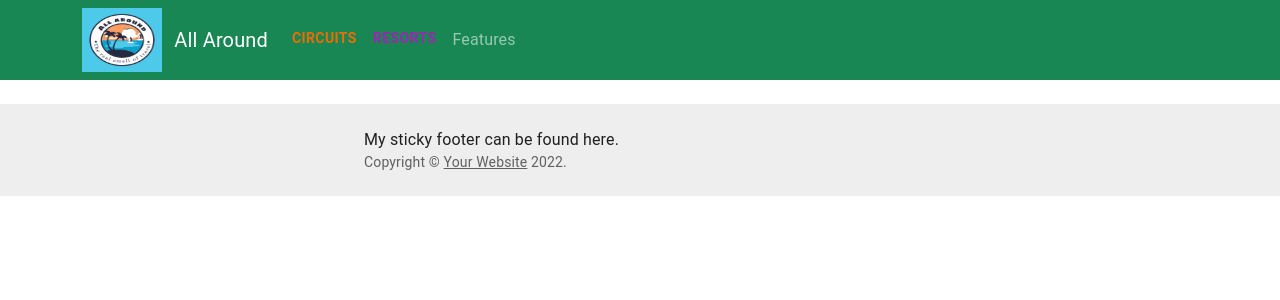
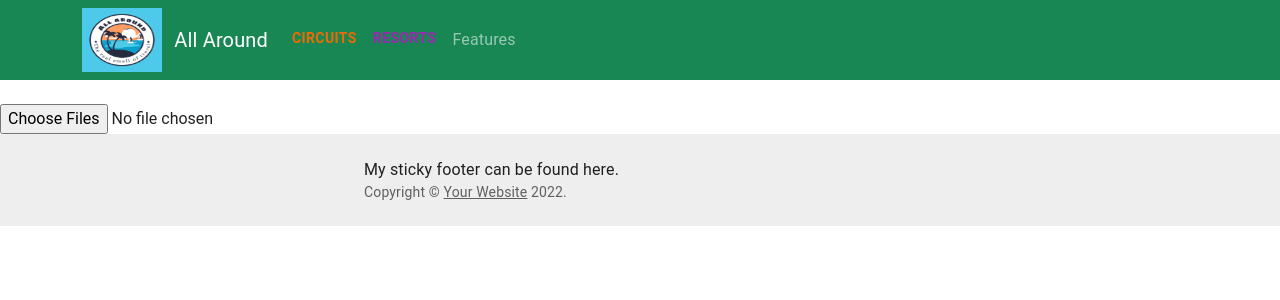
Before and after one commit to LucaDeCicco/All-Around, a React (Create React App) app in the folder my-app/: page /addImage in a window 1280 px wide. Shown: the top 300 px of the page. Built offline with nearby package versions, Linux system fonts and the light colour scheme.

Commit message:
start process to addImage

```diff
--- a/my-app/package.json
+++ b/my-app/package.json
@@ -17,6 +17,7 @@
     "react": "^18.2.0",
     "react-bootstrap": "^2.5.0",
     "react-dom": "^18.2.0",
+    "react-file-base64": "^1.0.3",
     "react-router-dom": "^6.4.2",
     "react-scripts": "^5.0.1",
     "web-vitals": "^2.1.4"
--- /dev/null
+++ b/my-app/src/AddImage.js
@@ -0,0 +1,47 @@
+import React, { StrictMode, useState, useEffect } from "react";
+import { createRoot } from "react-dom/client";
+//  npm install react-file-base64
+import FileBase64 from "react-file-base64";
+
+function AddImage() {
+    const [poze, setPoze] = useState([]);
+
+    // useEffect(() => {                  //TODO
+    //     const loadImagesFromDB = async () => {
+    //         const req = await fetch("/path/to/images/json"); //  responds with {images: ["img", "img", "etc"] }
+    //         if (req.ok) {
+    //             const res = await req.json();
+    //             setPoze(res.images);
+    //         }
+    //     };
+    //
+    //     loadImagesFromDB();
+    // });                                //TODO
+
+    const upload = async (files) => {
+        console.log("files")
+        console.log(files)
+        const req = await fetch("/backend/", {
+            method: "POST",
+            headers: { "Content-Type": "application/json" },
+            mode: "no-cors",
+            body: JSON.stringify({ images: files.map((f) => f.base64) }),
+        });
+
+        if (req.ok) {
+            const res = await req.json();
+            console.log("uploaded files");
+        }
+    };
+
+    return (
+        <>
+            {poze.length ? poze.map((p, i) => <img src={p} key={i} />) : null}
+            <FileBase64 multiple={true} onDone={upload} />
+        </>
+    );
+};
+
+export default AddImage;
+
+// createRoot(document.getElementById("root")).render(<App />);
--- a/my-app/src/Video.js
+++ b/my-app/src/Video.js
@@ -2,9 +2,13 @@ import React from 'react'
 import MyVideo from '../src/videos/video.mp4'
 
 const Video = () => {
+    const videoStyle = {
+        height: "10em",
+        width: "10em"
+    }
     return (
         <div className='video'>
-            <video src={MyVideo} autoPlay loop muted />
+            <video src={MyVideo} style={videoStyle} autoPlay loop muted />
         </div>
     )
 }
--- a/my-app/src/circuit/Circuits.js
+++ b/my-app/src/circuit/Circuits.js
@@ -13,6 +13,7 @@ function Circuits() {
         const fetcher = async () => {
             let request = await fetch("http://localhost:8888/allMemCircuitProducts")
             let result = await request.json();
+            console.log(result)
 
             setData(result);
             setLoading(false)
--- a/my-app/src/index.js
+++ b/my-app/src/index.js
@@ -11,6 +11,7 @@ import NavBar from "./NavBar";
 import CircuitPage from "./circuit/CircuitPage";
 import Resorts from "./resort/Resorts";
 import ResortPage from "./resort/ResortPage";
+import AddImage from "./AddImage";
 
 const root = ReactDOM.createRoot(document.getElementById('root'));
 root.render(
@@ -23,6 +24,7 @@ root.render(
           <Route path="/circuit/:id" element={<CircuitPage />}/>
         <Route path="resorts" element={<Resorts />}/>
           <Route path="/resort/:id" element={<ResortPage />}/>
+        <Route path="/addImage" element={<AddImage/>}/>
       </Routes>
     </BrowserRouter>
     <StickyFooter />
```
Also changed, not shown: 1 other file (tests, documents, lock files or other folders).
